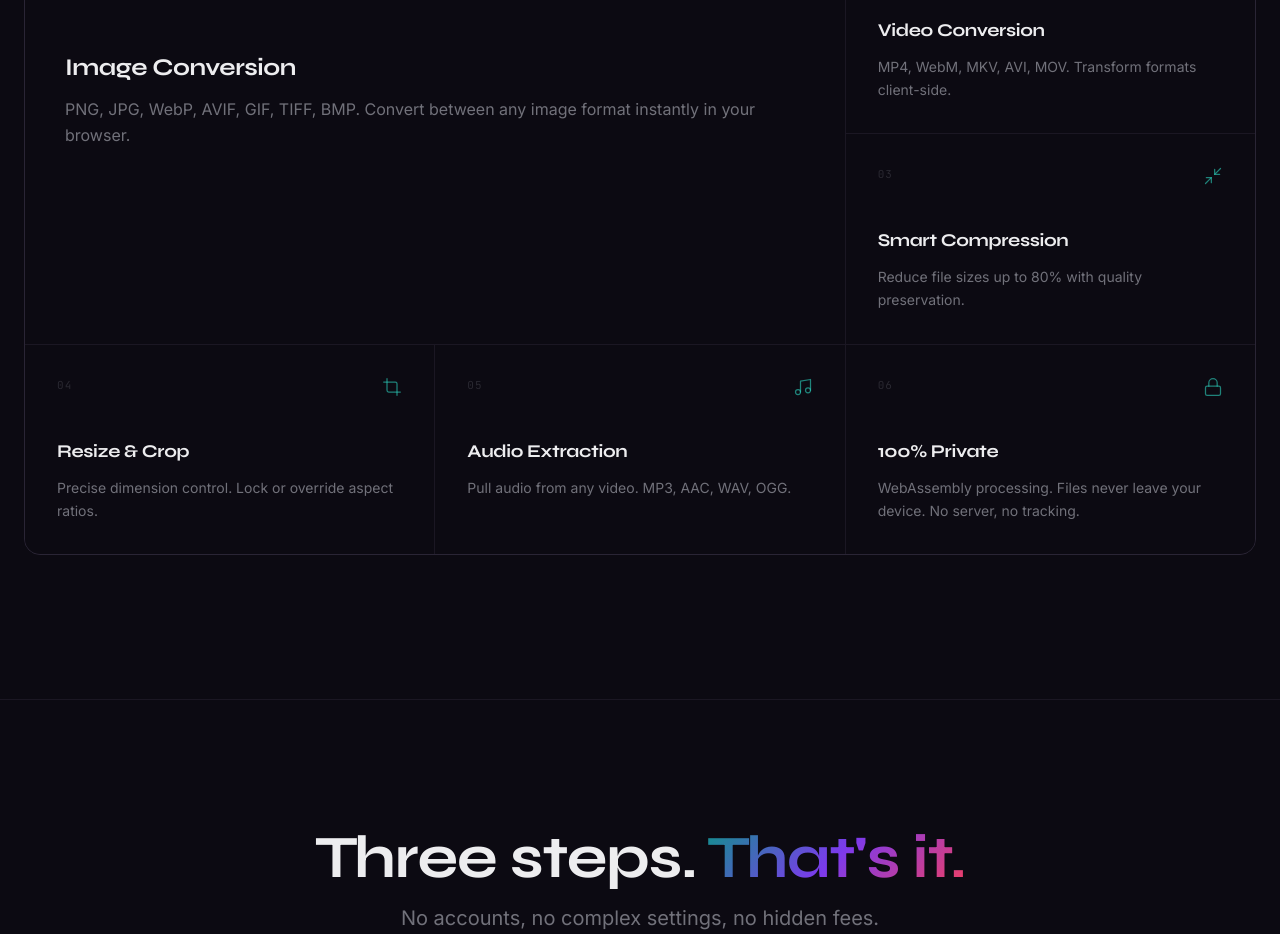
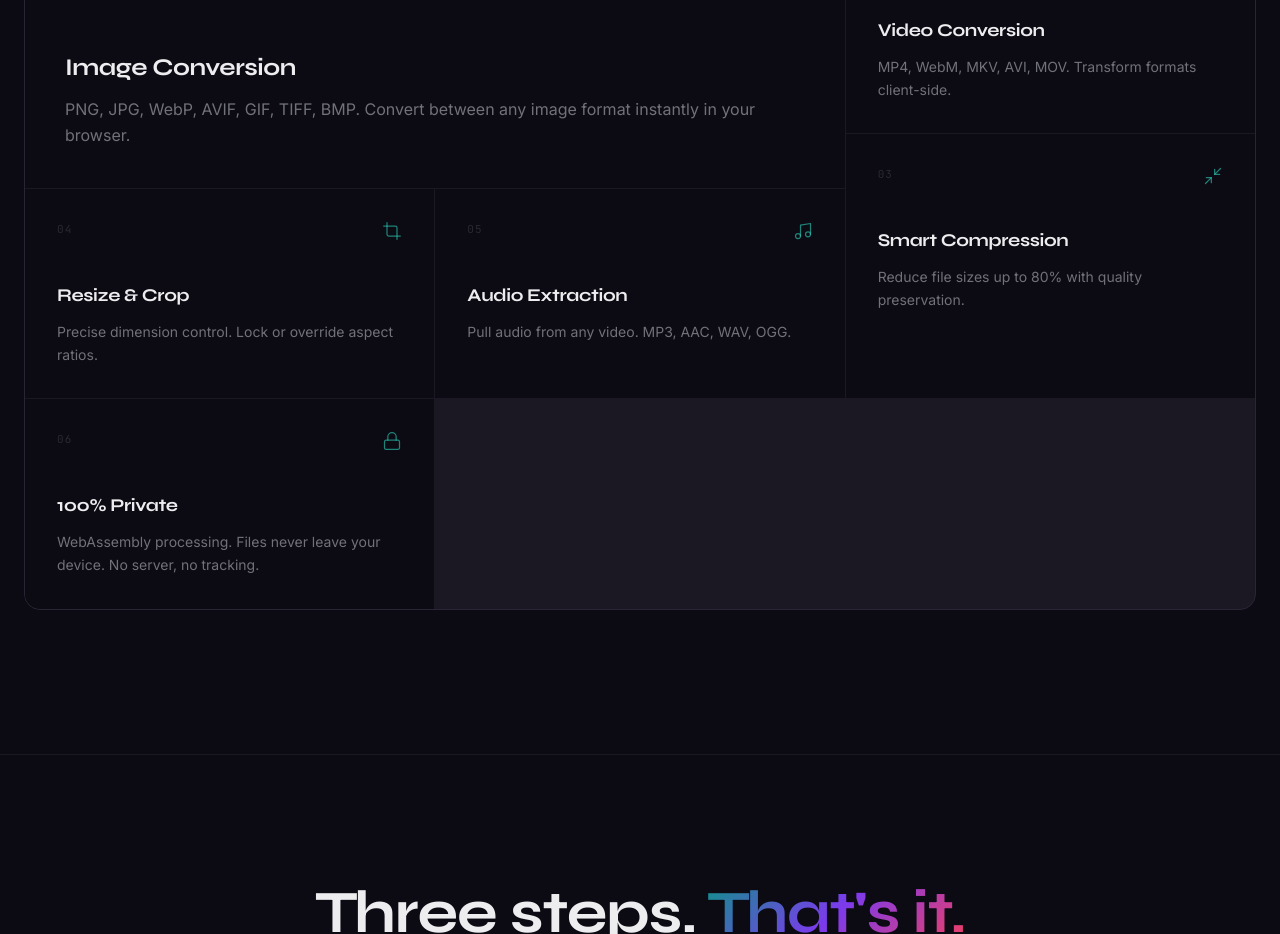
Before and after one commit to rodpru/converterup, a Next.js app: page / in a window 1280 px wide. Shown: the part 1360-2294 px from the top of the page. Built offline with nearby package versions, Linux system fonts and the light colour scheme; no server answers.

Commit message:
main | Smart Compression spans 2 rows in bento grid

```diff
--- a/components/landing/features.tsx
+++ b/components/landing/features.tsx
@@ -25,7 +25,7 @@ const features = [
     icon: Minimize2,
     title: "Smart Compression",
     description: "Reduce file sizes up to 80% with quality preservation.",
-    span: "",
+    span: "lg:row-span-2",
     large: false,
   },
   {
```
